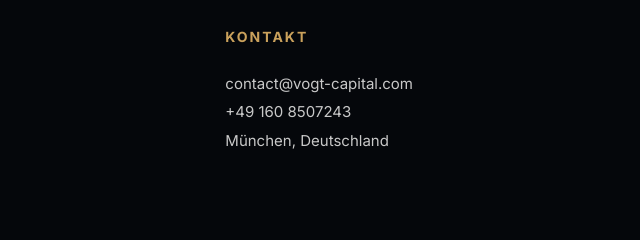
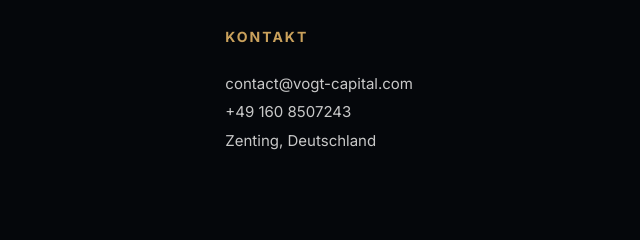
Before and after one commit to AnniS1996/vogt-capital-investments, a plain HTML site: page index.html in a window 1280 px wide. Shown: the part 3191-3431 px from the top of the page, 640-1280 px from the left. Drawn offline with nearby package versions, Linux system fonts and the light colour scheme.

Commit message:
Update index.html

```diff
--- a/index.html
+++ b/index.html
@@ -688,7 +688,7 @@ Haftungsausschluss
 <p>
 contact@vogt-capital.com<br>
 +49 160 8507243<br>
-München, Deutschland
+Zenting, Deutschland
 </p>
 
 </div>
```
